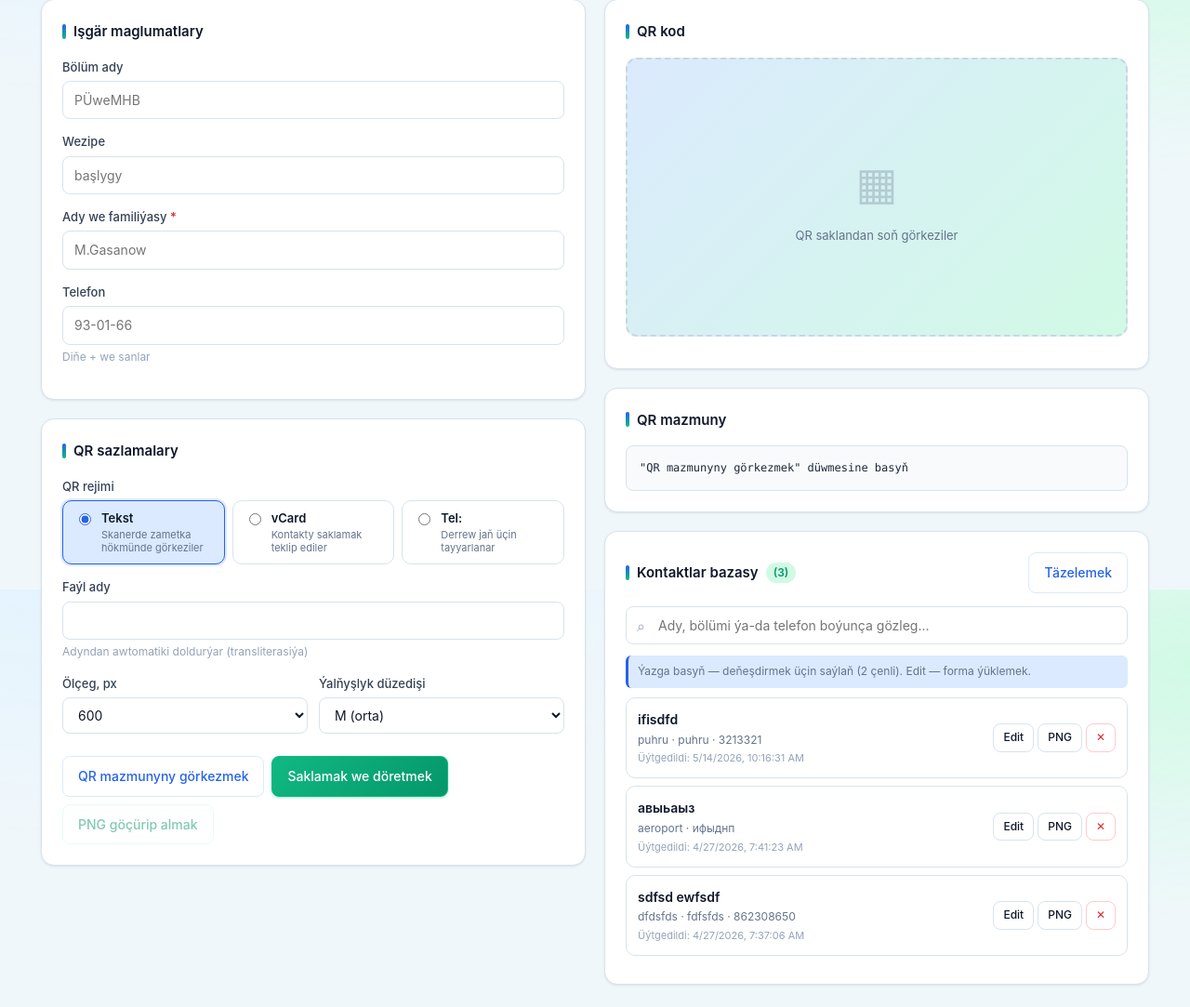
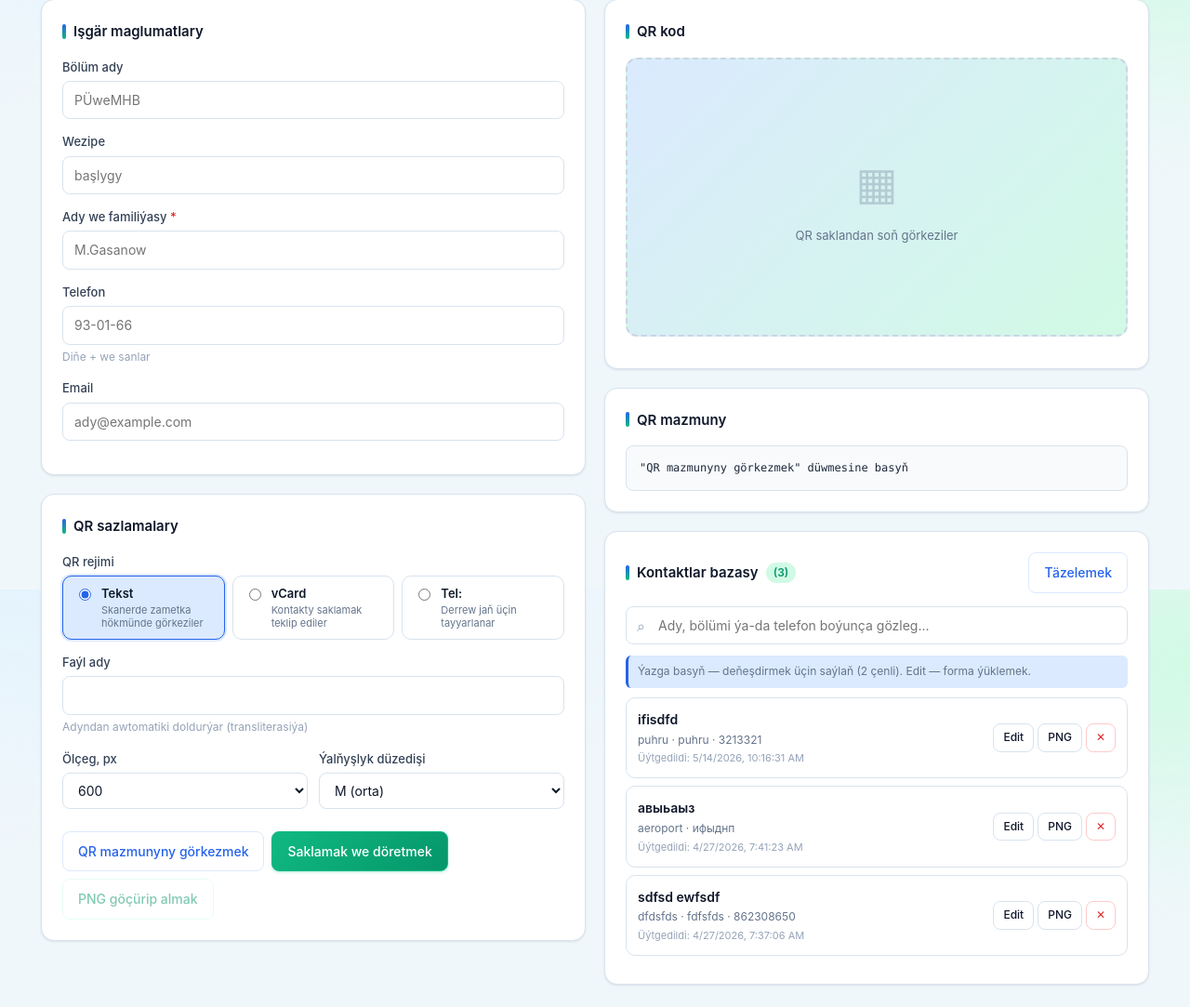
Before and after one commit to yomarakesha/qr, a Flask app: page / in a window 1280 px wide. Shown: the part 166-1249 px from the top of the page at 93% size. Run offline with Flask 3, Linux system fonts and the light colour scheme; a user stored in the database is signed in; data comes from the database, SQL or seed files in the repository.

Commit message:
guseyn gasanow

```diff
--- a/app.py
+++ b/app.py
@@ -68,6 +68,8 @@ def init_db():
         conn.execute("ALTER TABLE contacts ADD COLUMN full_name TEXT NOT NULL DEFAULT ''")
     if "qr_mode" not in cols:
         conn.execute("ALTER TABLE contacts ADD COLUMN qr_mode TEXT NOT NULL DEFAULT 'text'")
+    if "email" not in cols:
+        conn.execute("ALTER TABLE contacts ADD COLUMN email TEXT DEFAULT ''")
     conn.execute("""
         UPDATE contacts
            SET full_name = TRIM(COALESCE(first_name,'') || ' ' || COALESCE(last_name,''))
@@ -78,6 +80,7 @@ def init_db():
 
 
 PHONE_RE = re.compile(r"^\+?[0-9 ()\-]+$")
+EMAIL_RE = re.compile(r"^[^@\s]+@[^@\s]+\.[^@\s]+$")
 QR_MODES = {"vcard", "text", "tel"}
 
 
@@ -90,6 +93,9 @@ def validate(data, partial=False):
     if phone:
         if not PHONE_RE.match(phone) or len(re.sub(r"\D", "", phone)) < 6:
             errors["phone"] = "Nädogry telefon"
+    email = (data.get("email") or "").strip()
+    if email and not EMAIL_RE.match(email):
+        errors["email"] = "Nädogry email"
     ecl = (data.get("ecl") or "M").upper()
     if ecl not in ECL_MAP:
         errors["ecl"] = "Düzediş derejesi L/M/Q/H bolmaly"
@@ -115,6 +121,7 @@ def row_to_dict(row):
         "title": row["title"],
         "department": row["department"],
         "phone": row["phone"],
+        "email": row["email"] if "email" in row.keys() else "",
         "fileName": row["file_name"],
         "size": row["size"],
         "ecl": row["ecl"],
@@ -143,6 +150,8 @@ def build_vcard(c):
         lines.append(f"TITLE;CHARSET=UTF-8:{escape_vcard(c['title'])}")
     if c.get("phone"):
         lines.append(f"TEL;TYPE=CELL:{clean_phone(c['phone'])}")
+    if c.get("email"):
+        lines.append(f"EMAIL;TYPE=INTERNET:{escape_vcard(c['email'])}")
     lines.append("END:VCARD")
     return "\r\n".join(lines)
 
@@ -153,6 +162,7 @@ def build_text(c):
     if c.get("title"):      parts.append(f"Wezipe: {c['title']}")
     if c.get("fullName"):   parts.append(f"Ady: {c['fullName']}")
     if c.get("phone"):      parts.append(f"Tel.: {c['phone']}")
+    if c.get("email"):      parts.append(f"Email: {c['email']}")
     return "\n".join(parts)
 
 
@@ -216,7 +226,7 @@ def list_contacts():
     if q:
         def hay(x):
             return " ".join([
-                x["fullName"], x["department"], x["title"], x["phone"]
+                x["fullName"], x["department"], x["title"], x["phone"], x["email"]
             ]).lower()
         items = [x for x in items if q in hay(x)]
     return jsonify(items)
@@ -243,13 +253,14 @@ def create_contact():
     db = get_db()
     cur = db.execute(
         """INSERT INTO contacts
-           (full_name, title, department, phone, file_name, size, ecl, qr_mode, created_at, updated_at)
-           VALUES (?, ?, ?, ?, ?, ?, ?, ?, ?, ?)""",
+           (full_name, title, department, phone, email, file_name, size, ecl, qr_mode, created_at, updated_at)
+           VALUES (?, ?, ?, ?, ?, ?, ?, ?, ?, ?, ?)""",
         (
             (data.get("fullName") or "").strip(),
             (data.get("title") or "").strip(),
             (data.get("department") or "").strip(),
             (data.get("phone") or "").strip(),
+            (data.get("email") or "").strip(),
             (data.get("fileName") or "").strip(),
             int(data.get("size") or 600),
             (data.get("ecl") or "M").upper(),
@@ -277,13 +288,14 @@ def update_contact(cid):
     db.execute(
         """UPDATE contacts SET
            full_name=?, title=?, department=?,
-           phone=?, file_name=?, size=?, ecl=?, qr_mode=?, updated_at=?
+           phone=?, email=?, file_name=?, size=?, ecl=?, qr_mode=?, updated_at=?
            WHERE id=?""",
         (
             (data.get("fullName") or "").strip(),
             (data.get("title") or "").strip(),
             (data.get("department") or "").strip(),
             (data.get("phone") or "").strip(),
+            (data.get("email") or "").strip(),
             (data.get("fileName") or "").strip(),
             int(data.get("size") or 600),
             (data.get("ecl") or "M").upper(),
--- a/static/app.js
+++ b/static/app.js
@@ -24,7 +24,7 @@
   const fields = {
     fullName: $('fullName'),
     title: $('title'), department: $('department'),
-    phone: $('phone'),
+    phone: $('phone'), email: $('email'),
     fileName: $('fileName'), size: $('size'), ecl: $('ecl')
   };
   const qrBox = $('qrBox');
@@ -60,7 +60,7 @@
     }
   }
   function clearAllErrors(){
-    ['fullName','phone'].forEach(id => showError(id, false));
+    ['fullName','phone','email'].forEach(id => showError(id, false));
   }
 
   function getQrMode(){
@@ -78,6 +78,7 @@
       title: fields.title.value.trim(),
       department: fields.department.value.trim(),
       phone: fields.phone.value.trim(),
+      email: fields.email.value.trim(),
       fileName: fields.fileName.value.trim() || makeFileName(fields.fullName.value.trim()),
       size: parseInt(fields.size.value, 10),
       ecl: fields.ecl.value,
@@ -181,6 +182,7 @@
     fields.title.value = '';
     fields.department.value = '';
     fields.phone.value = '';
+    fields.email.value = '';
     fields.fileName.value = '';
     fields.size.value = '600';
     fields.ecl.value = 'M';
@@ -197,6 +199,7 @@
     fields.title.value = item.title || '';
     fields.department.value = item.department || '';
     fields.phone.value = item.phone || '';
+    fields.email.value = item.email || '';
     fields.fileName.value = item.fileName || '';
     fileNameTouched = true;
     if (item.size) fields.size.value = String(item.size);
@@ -254,7 +257,7 @@
       li.className = 'history-item';
       if (selectedForCompare.includes(item.id)) li.classList.add('selected');
       const fullName = (item.fullName || '').trim() || '(без имени)';
-      const meta = [item.department, item.title, item.phone].filter(Boolean).join(' · ');
+      const meta = [item.department, item.title, item.phone, item.email].filter(Boolean).join(' · ');
       const ts = (item.updatedAt && item.updatedAt !== item.createdAt)
         ? 'Üýtgedildi: ' + formatTs(item.updatedAt)
         : 'Döredildi: ' + formatTs(item.createdAt);
@@ -319,6 +322,7 @@
       ['title','Wezipe'],
       ['fullName','Ady'],
       ['phone','Telefon'],
+      ['email','Email'],
       ['size','Ölçeg'], ['ecl','Düzediş'], ['fileName','Faýl']
     ];
     function col(e, title){
@@ -347,6 +351,7 @@
   }
   fields.fullName.addEventListener('input', () => { autoFillFileName(); if (fields.fullName.value.trim()) showError('fullName', false); });
   fields.fileName.addEventListener('input', () => { fileNameTouched = true; });
+  fields.email.addEventListener('input', () => { showError('email', false); });
   document.querySelectorAll('input[name="qrMode"]').forEach(r => {
     r.addEventListener('change', () => { showError('phone', false); });
   });
--- a/templates/index.html
+++ b/templates/index.html
@@ -53,6 +53,11 @@
             <input type="tel" id="phone" placeholder="93-01-66">
             <div class="hint">Diňe + we sanlar</div>
             <div class="error" data-for="phone">Nädogry telefon belgisi</div>
+          </div>
+          <div class="field">
+            <label>Email</label>
+            <input type="email" id="email" placeholder="ady@example.com">
+            <div class="error" data-for="email">Nädogry email</div>
           </div>
         </form>
       </div>
```
